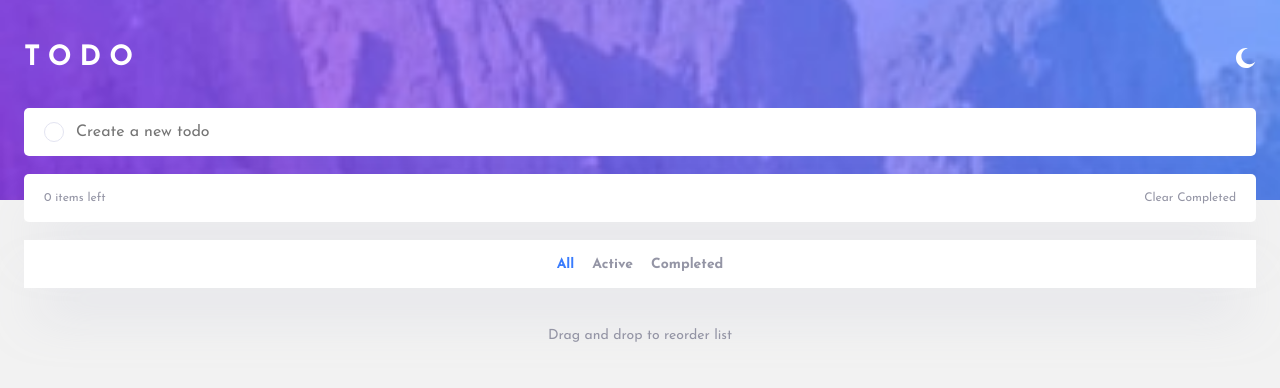
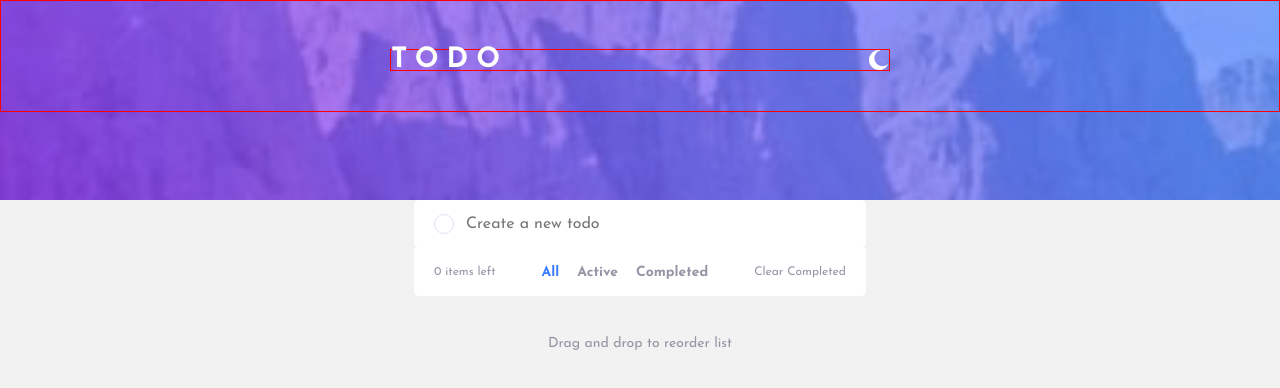
Before and after one commit to ringtho/todo-react, a React (Create React App) app: page / in a window 1280 px wide. Shown: the top 388 px of the page. Built offline with nearby package versions, Linux system fonts and the light colour scheme.

Commit message:
Improved the layout design and hover states of the TODO app

```diff
--- a/src/App.js
+++ b/src/App.js
@@ -43,8 +43,8 @@ function App() {
     localStorage.setItem("todo", JSON.stringify(todo))
     localStorage.setItem("darkMode", JSON.stringify(darkMode))
     darkMode ?
-    document.body.className = "dark-background" :
-    document.body.className = "light-background"
+    document.body.className = "dark" :
+    document.body.className = "light"
 
   },[darkMode, todo])
 
@@ -83,6 +83,7 @@ function App() {
     <div className="app">
       <header>
         <img src={darkMode ? BannerDark : Banner} alt="header-img" />
+        <div className="headings-container">
           <div className="headings">
             <h1>TODO</h1>
             <img
@@ -91,8 +92,10 @@ function App() {
               alt="light-mode-moon"
               onClick={toggleDarkMode} />
           </div>
+        </div>
       </header>
       <main>
+        <div className="container">
         <form className="add-todo" onSubmit={handleSubmit}>
           <input
             type="text"
@@ -106,21 +109,40 @@ function App() {
           <DragDropContext onDragEnd={handleEnd}>
           <Droppable droppableId="to-do">
                   {(provided) => (
-                <ul {...provided.droppableProps} ref={provided.innerRef} className={`${darkMode ? "ul-dark" : ""}`}>
+                <ul {...provided.droppableProps} ref={provided.innerRef}
+                className={`${darkMode ? "ul-dark" : ""}`}>
                 {todoItems}
-                <li className={`todo ${darkMode ? "todo-dark" : ""}`}>
-                  <p className={`items-left ${darkMode ? "items-dark" : ""}`}
-                  >{activeTodos.length} items left</p>
-                  <p className={`items-clear ${darkMode ? "items-dark" : ""}`}
-                  onClick={clearCompleted}>Clear Completed</p>
-                </li>
                 {provided.placeholder}
               </ul>
              )}
              </Droppable>
           </DragDropContext>
+          <div className={`todo-info items-left ${darkMode ? "todo-dark" : ""}`}>
+            <p className={`items-left ${darkMode ? "items-dark" : ""}`}
+            >{activeTodos.length} items left</p>
 
-          <div className={`todo-filter ${darkMode ? "todo-dark filter-dark" : ""}`}>
+            {/* <div className={`todo-filter ${darkMode ? "todo-dark filter-dark" : ""}`}
+            id="filter-menu-big"> */}
+              <div className={`filter-big-screen
+              ${darkMode ? "filter-big-screen-dark" : ""}`} id="filter-menu-big">
+              <p id={`${filterAction === "all" ? "selected" : "" }`}
+                className={`${darkMode ? "items-dark" : "" } filter
+                `}
+                onClick={()=>setFilterAction("all")}>All</p>
+              <p id={`${filterAction === "active" ? "selected" : "" }`}
+                className={`${darkMode ? "items-dark" : "" } filter
+                `}
+                onClick={()=>setFilterAction("active")}>Active</p>
+              <p id={`${filterAction === "completed" ? "selected" : "" }`}
+                className={`${darkMode ? "items-dark" : "" } filter
+                `}
+                onClick={()=>setFilterAction("completed")} >Completed</p>
+            </div>
+            <p className={`items-clear ${darkMode ? "items-dark items-dark-hover" : ""}`}
+            onClick={clearCompleted}>Clear Completed</p>
+          </div>
+          <div className={`todo-filter ${darkMode ? "todo-dark filter-dark" : ""}`}
+          id="filter-menu-small">
             <p
               className={`${darkMode ? "items-dark" : "" } filter
               ${filterAction === "all" ? "selected" : "" }
@@ -137,7 +159,9 @@ function App() {
               `}
               onClick={()=>setFilterAction("completed")} >Completed</p>
           </div>
-          <p className={`reorder-text ${darkMode ? "filter-dark" : ""}`}>Drag and drop to reorder list</p>
+          <p className={`reorder-text ${darkMode ? "filter-dark" : ""}`}>
+            Drag and drop to reorder list</p>
+        </div>
         </div>
       </main>
     </div>
--- a/src/components/Todo.js
+++ b/src/components/Todo.js
@@ -48,8 +48,8 @@ function Todo({item, todo, setTodo, darkMode, idx}){
             </div>
 
             <p className={
-                `todo-description ${item.completed ? "line-through" : ""}
-                ${darkMode ? "line-through-dark" : ""}`}>
+                `todo-description ${item.completed ? darkMode ? "line-through-dark" : "line-through"  : ""}
+                `}>
                 {item.message}
             </p>
             { showCross &&
--- a/src/index.css
+++ b/src/index.css
@@ -13,11 +13,15 @@ body {
   user-select: none;
 }
 
-.light-background {
+.app {
+  min-height: 100vh;
+}
+
+.light {
   background-color: #F2F2F2;
 }
 
-.dark-background {
+.dark {
   background-color: #171823;
 }
 
@@ -36,17 +40,25 @@ header {
   position: relative;
 }
 
-.headings {
+.headings-container {
+  width: 100%;
+  border: 1px solid red;
   position: absolute;
-  padding: 48px 24px 40px 24px ;
   left: 0;
   top: 0;
+  padding: 48px 24px 40px 24px ;
+  z-index: 100;
+}
+
+.headings {
   width: 100%;
-  width: 100%;
+  max-width: 500px;
+  border: 1px solid red;
   display: flex;
   justify-content: space-between;
   align-items: center;
   box-sizing: border-box;
+  margin: 0 auto;
 }
 
 .headings > h1 {
@@ -66,11 +78,7 @@ header {
 }
 
 .add-todo {
-  position: absolute;
-  top: 108px;
-  left: 0;
-  padding: 0 24px;
-  width: 100%;
+  position: relative;
 }
 
 .input-field {
@@ -98,7 +106,8 @@ header {
 .circle {
   position: absolute;
   top: 14px;
-  left: 44px;
+  left: 0;
+  left: 20px;
 }
 
 .circle,
@@ -121,38 +130,34 @@ header {
   border: 2px solid hsl(280, 87%, 65%);
 }
 
-/* .fill {
-  background-color: pink;
-} */
+.container {
+  padding: 0 24px;
+  max-width: 500px;
+  margin: 0 auto;
+}
 
 .todo .line-through {
   text-decoration: line-through;
   color: #D1D2DA;
 }
 
-.todo p.line-through-dark {
+.todo .line-through-dark {
+  text-decoration: line-through;
   color: #4D5067;
 }
 
-.todo-items{
-  padding: 16px 24px;
-  position: absolute;
-  left: 0;
-  top: 140px;
-  width: 100%;
-}
-
 .todo,
-.todo-filter {
-
+.todo-filter,
+.todo-info {
   display: flex;
   align-items: center;
   background-color: #FFFFFF;
   padding: 14px 20px;
+  height: 48px;
 }
 
-.todo-filter {
-  height: 48px;
+.todo-info {
+  justify-content: space-between;
 }
 
 .todo-items .filter-dark {
@@ -161,7 +166,6 @@ header {
 
 .todo{
   border-bottom: 1px solid #E3E4F1;
-  height: 48px;
 }
 
 .bd-dark {
@@ -221,6 +225,10 @@ div .todo-dark .todo-description {
   color: #494C6B;
 }
 
+.items-dark-hover:hover {
+  color: #E3E4F1;
+}
+
 .todo-filter{
   justify-content: center;
   gap: 18px;
@@ -240,10 +248,9 @@ div .todo-dark .todo-description {
   cursor: pointer;
 }
 
-.selected {
+#selected {
   color: #3A7CFD;
 }
-
 
 .reorder-text {
   color: #9495A5;
@@ -260,6 +267,7 @@ div .todo-dark .todo-description {
 ul {
   padding: 0;
   box-shadow: 0px 35px 50px -15px rgba(194, 195, 214, 0.5);
+  margin: 0;
 }
 
 .ul-dark {
@@ -271,8 +279,47 @@ ul li:nth-child(1){
   border-top-left-radius: 5px;
 }
 
-ul li:nth-last-child(1){
+.items-left {
   border-bottom-right-radius: 5px;
   border-bottom-left-radius: 5px;
   border-bottom: none;
 }
+
+#filter-menu-big {
+  display: none;
+}
+
+.filter-big-screen-dark > p{
+  color: #5B5E7E;
+}
+
+.filter-big-screen-dark > p:hover {
+  color: #E3E4F1;
+}
+
+@media (min-width: 500px){
+  #filter-menu-big {
+    display: flex;
+  }
+  .todo-filter {
+    border: 1px solid red;
+    background-color: none;
+  }
+
+  #filter-menu-small {
+    display: none;
+  }
+
+  .items-left {
+    margin: 0;
+  }
+
+  .headings {
+    width: 500px;
+  }
+
+  .filter-big-screen {
+    display: flex;
+    gap: 1rem;
+  }
+}
```
Lines whose indentation alone changed are shown as unchanged.
